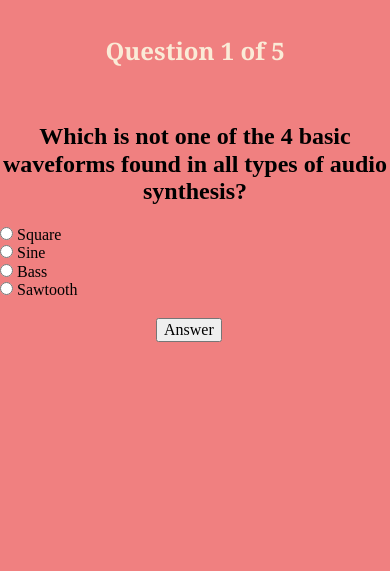
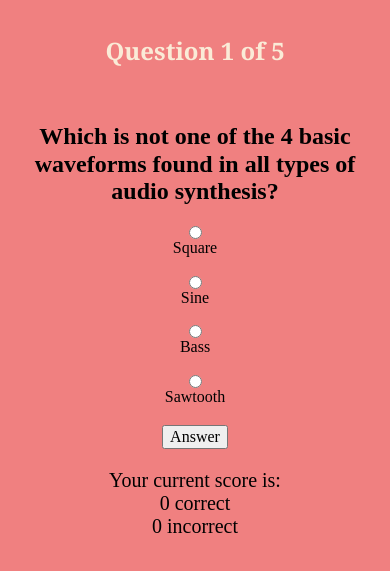
Before and after one commit to jsmartdev/Quiz-App-Wireframe, a plain HTML site: page index.html in a window 390 px wide. Both pictures are taken after a click on the input "Play". Shown: the part 99-670 px from the top of the page. Drawn offline with nearby package versions, Linux system fonts and the light colour scheme.

Commit message:
responsive layout

```diff
--- a/app.css
+++ b/app.css
@@ -49,22 +49,34 @@
 
 .qstn-txt {
 text-align: center;
+margin-left: 10px;
+margin-right: 10px;
+}
+
+.answr-btn-cntnr {
+  display: flex;
+  flex-direction: column;
+  justify-content: center;
+  align-items: center;
 }
 
 .answrs-cntnr {
-}
-
-.answr-btn-cntnr {
-align-content: center;
-width: 20%;
-margin-left: 40%;
-margin-right: 40%;
+  display: flex;
+  flex-direction: column;
+  justify-content: center;
+  align-items: center;
 }
 
 .advnc-cntnr {
-  width: 20%;
-  margin-left: 40%;
-  margin-right: 50%;
+  display: flex;
+  flex-direction: column;
+  justify-content: center;
+  align-items: center;
+}
+
+.score {
+  text-align: center;
+  font-size: 1.25em;
 }
 
 /** Buttons*/
@@ -76,7 +88,6 @@ margin-right: 43%;
 }
 
 .answr-btn {
-  text-align: left;
 }
 
 .advnc-btn {
@@ -84,5 +95,7 @@ margin-right: 43%;
 }
 
 .rstrt-btn {
-
+width: 14%;
+margin-left: 43%;
+margin-right: 43%;
 }
--- a/app.js
+++ b/app.js
@@ -16,7 +16,7 @@ const store = {
       correctAnswer: 'Bass'
     },
     {
-      question: 'What does CV stand for?',
+      question: 'What does the acronym CV stand for?',
       answers: [
         'Code Verification',
         'Clear Violation',
@@ -77,6 +77,7 @@ function startTemplate() {
 function questionTemplate() {
   return `<form id="qstn"><h2 class="qstn-nmbr">Question ${store.questionNumber + 1} of ${store.questions.length}</h2>
   <br>
+  <section class="qstn-answr-sec">
   <h2 class="qstn-txt"> ${store.questions[store.questionNumber].question}</h2>
   <div class="answrs-cntnr">
   <input type="radio" id="answer1" name="answer" value="${store.questions[store.questionNumber].answers[0]}" class="answer1" required>
@@ -91,9 +92,16 @@ function questionTemplate() {
   <input type="radio" id="answer4" name="answer" value="${store.questions[store.questionNumber].answers[3]}" class="answer4" required>
   <label class="answr-btn" for="answer4">${store.questions[store.questionNumber].answers[3]}</label>
   </div>
+  </section>
   <br>
   <div class="answr-btn-cntnr">
   <input class='answr-btn' type='submit' value="Answer"></input>
+  </div>
+  <div class+"scr-crd">
+   <p class="score">Your current score is:
+   <br>${store.score} correct
+   <br>${store.incorrect} incorrect
+   </p>
   </div>
   </form>`;
 }
@@ -103,6 +111,12 @@ function responseTemplate() {
   return `<form id="rspns" class="rspns-form">
   <h2 class="rspns">${store.response}</h2>
   <br>
+  <div class+"scr-crd">
+   <p class="score">Your current score is:
+   <br>${store.score} correct
+   <br>${store.incorrect} incorrect
+   </p>
+  </div>
   <div class="advnc-cntnr">
   <input class="advnc-btn" type='submit' value="Advance"></button>
   </div>
```
